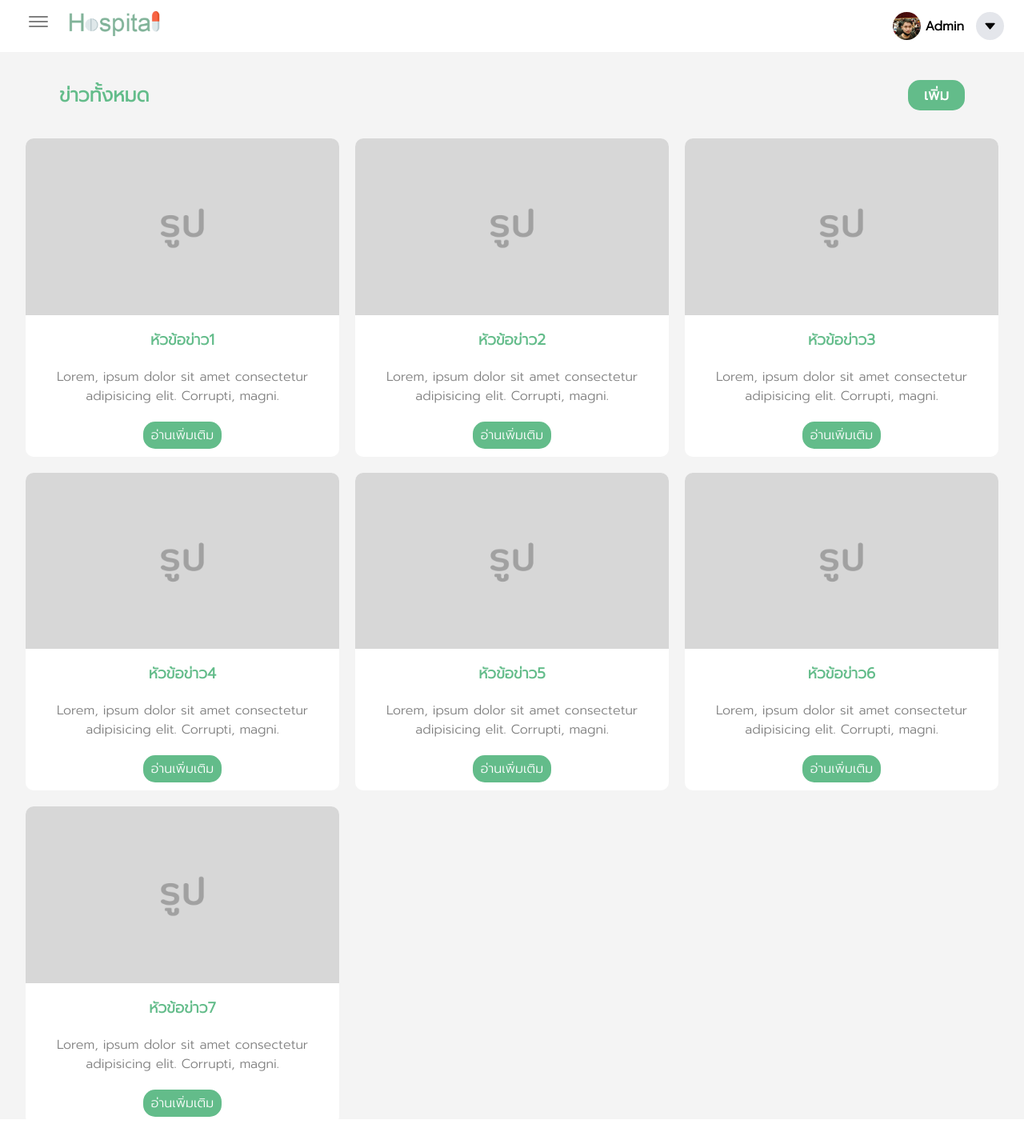
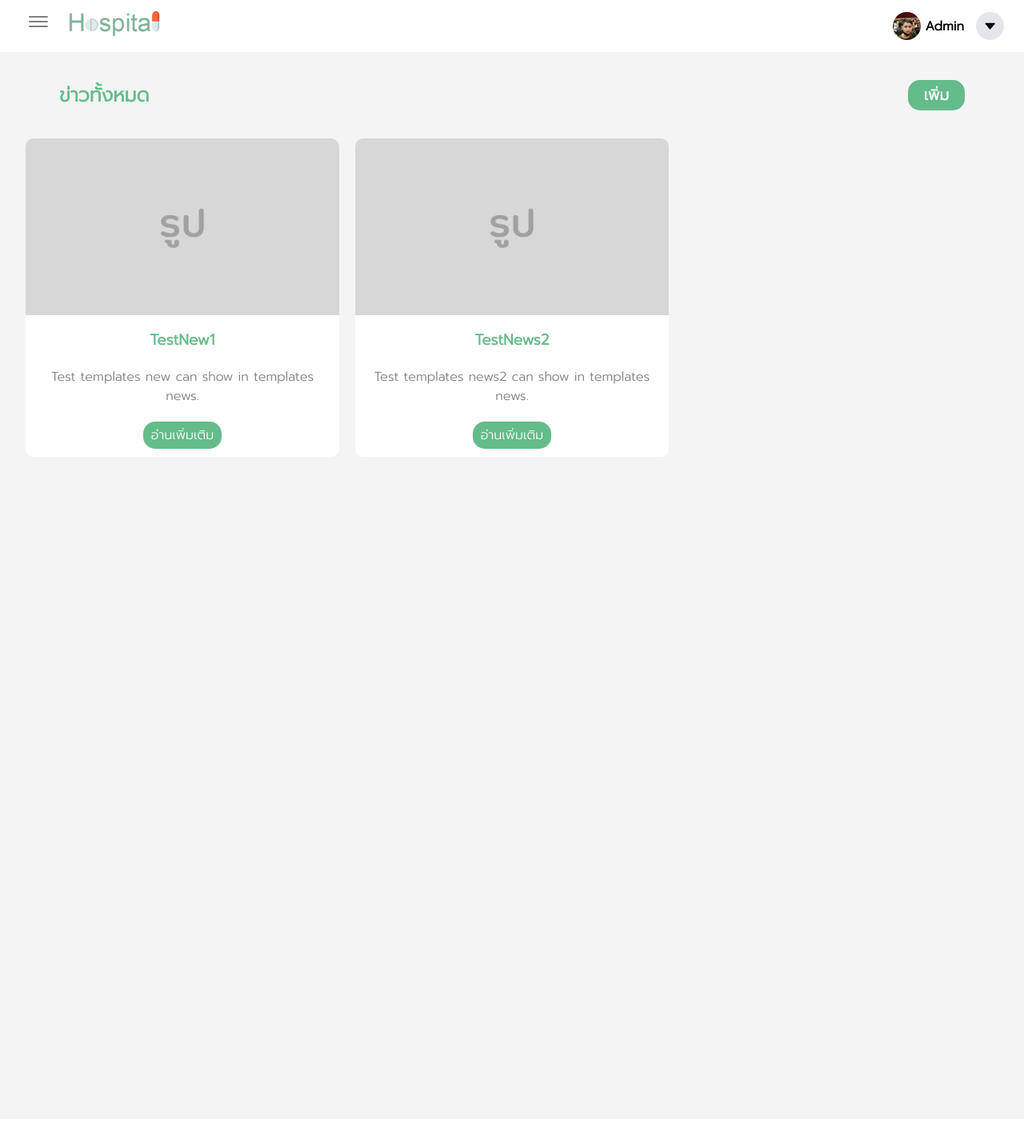
Before and after one commit to yoki31/FPPY.github.io, a Django app: page /mnews in a window 1280 px wide. Shown: the top 1435 px of the page at 80% size. Run offline with Django 3.2, Linux system fonts and the light colour scheme; data comes from the database, SQL or seed files in the repository.

Commit message:
modify templates mnews

```diff
--- a/doctors/templates/doctors/editnews.html
+++ b/doctors/templates/doctors/editnews.html
@@ -8,7 +8,7 @@
 {% block content %}
 
     <div class="header-news">
-        <h2>ชื่อข่าว</h2>
+        <h2>{{ new.header }}</h2>
     </div>
 
     <img src="{% static 'images/pic.jpg' %}" alt="" class="img-blog">
@@ -19,8 +19,6 @@
         <a href="#" class="remove-button"><h3>ลบ</h3></a>
     </div>
 
-    <p class="content-blog">Lorem ipsum dolor sit amet consectetur adipisicing elit. Sit nisi sapiente voluptas molestiae animi temporibus, adipisci ullam aliquid consequatur vel repudiandae, ab natus voluptatibus libero rem nam dolores illo ex laudantium! Praesentium nulla dolorum ullam quaerat saepe earum voluptates sit?</p>
-    <p class="content-blog">Lorem ipsum dolor sit amet consectetur adipisicing elit. Sit nisi sapiente voluptas molestiae animi temporibus, adipisci ullam aliquid consequatur vel repudiandae, ab natus voluptatibus libero rem nam dolores illo ex laudantium! Praesentium nulla dolorum ullam quaerat saepe earum voluptates sit?</p>
-    <p class="content-blog">Lorem ipsum dolor sit amet consectetur adipisicing elit. Sit nisi sapiente voluptas molestiae animi temporibus, adipisci ullam aliquid consequatur vel repudiandae, ab natus voluptatibus libero rem nam dolores illo ex laudantium! Praesentium nulla dolorum ullam quaerat saepe earum voluptates sit?</p>
+    <p class="content-blog">{{ new.context }}</p>
 
 {% endblock %}
--- a/doctors/templates/doctors/mnews.html
+++ b/doctors/templates/doctors/mnews.html
@@ -13,87 +13,87 @@
     </div>
 
     <div class="news-card-area-all">
-        <!-- <div class="row"> -->
+            {% for new in news %}
             <div class="news-card">
                 <img src="{% static 'images/pic.jpg' %}">
                 <div class="news-topic">
-                    <h3>หัวข้อข่าว1</h3>
+                    <h3>{{ new.header }}</h3>
                 </div>
                 <div class="details">
-                    <p>Lorem, ipsum dolor sit amet consectetur adipisicing elit. Corrupti, magni.</p>
+                    <p>{{ new.context }}</p>
                 </div>
-                <a href="{% url 'doctors:editnews' %}" class="read-more">อ่านเพิ่มเติม</a>
+                <a href="{% url 'doctors:editnews_content' new.id %}" class="read-more">อ่านเพิ่มเติม</a>
             </div>
+            {% endfor %}
+        <!--    <div class="news-card">-->
+        <!--        <img src="{% static 'images/pic.jpg' %}">-->
+        <!--        <div class="news-topic">-->
+        <!--            <h3>หัวข้อข่าว2</h3>-->
+        <!--        </div>-->
+        <!--        <div class="details">-->
+        <!--            <p>Lorem, ipsum dolor sit amet consectetur adipisicing elit. Corrupti, magni.</p>-->
+        <!--        </div>-->
+        <!--        <a href="{% url 'doctors:editnews' %}" class="read-more">อ่านเพิ่มเติม</a>-->
+        <!--    </div>-->
 
-            <div class="news-card">
-                <img src="{% static 'images/pic.jpg' %}">
-                <div class="news-topic">
-                    <h3>หัวข้อข่าว2</h3>
-                </div>
-                <div class="details">
-                    <p>Lorem, ipsum dolor sit amet consectetur adipisicing elit. Corrupti, magni.</p>
-                </div>
-                <a href="{% url 'doctors:editnews' %}" class="read-more">อ่านเพิ่มเติม</a>
-            </div>
-
-            <div class="news-card">
-                <img src="{% static 'images/pic.jpg' %}">
-                <div class="news-topic">
-                    <h3>หัวข้อข่าว3</h3>
-                </div>
-                <div class="details">
-                    <p>Lorem, ipsum dolor sit amet consectetur adipisicing elit. Corrupti, magni.</p>
-                </div>
-                <a href="{% url 'doctors:editnews' %}" class="read-more">อ่านเพิ่มเติม</a>
-            </div>
+        <!--    <div class="news-card">-->
+        <!--        <img src="{% static 'images/pic.jpg' %}">-->
+        <!--        <div class="news-topic">-->
+        <!--            <h3>หัวข้อข่าว3</h3>-->
+        <!--        </div>-->
+        <!--        <div class="details">-->
+        <!--            <p>Lorem, ipsum dolor sit amet consectetur adipisicing elit. Corrupti, magni.</p>-->
+        <!--        </div>-->
+        <!--        <a href="{% url 'doctors:editnews' %}" class="read-more">อ่านเพิ่มเติม</a>-->
+        <!--    </div>-->
         <!-- </div> -->
 
         <!-- <div class="row"> -->
-            <div class="news-card">
-                <img src="{% static 'images/pic.jpg' %}">
-                <div class="news-topic">
-                    <h3>หัวข้อข่าว4</h3>
-                </div>
-                <div class="details">
-                    <p>Lorem, ipsum dolor sit amet consectetur adipisicing elit. Corrupti, magni.</p>
-                </div>
-                <a href="{% url 'doctors:editnews' %}" class="read-more">อ่านเพิ่มเติม</a>
-            </div>
+        <!--    <div class="news-card">-->
+        <!--        <img src="{% static 'images/pic.jpg' %}">-->
+        <!--        <div class="news-topic">-->
+        <!--            <h3>หัวข้อข่าว4</h3>-->
+        <!--        </div>-->
+        <!--        <div class="details">-->
+        <!--            <p>Lorem, ipsum dolor sit amet consectetur adipisicing elit. Corrupti, magni.</p>-->
+        <!--        </div>-->
+        <!--        <a href="{% url 'doctors:editnews' %}" class="read-more">อ่านเพิ่มเติม</a>-->
+        <!--    </div>-->
 
-            <div class="news-card">
-                <img src="{% static 'images/pic.jpg' %}">
-                <div class="news-topic">
-                    <h3>หัวข้อข่าว5</h3>
-                </div>
-                <div class="details">
-                    <p>Lorem, ipsum dolor sit amet consectetur adipisicing elit. Corrupti, magni.</p>
-                </div>
-                <a href="{% url 'doctors:editnews' %}" class="read-more">อ่านเพิ่มเติม</a>
-            </div>
+        <!--    <div class="news-card">-->
+        <!--        <img src="{% static 'images/pic.jpg' %}">-->
+        <!--        <div class="news-topic">-->
+        <!--            <h3>หัวข้อข่าว5</h3>-->
+        <!--        </div>-->
+        <!--        <div class="details">-->
+        <!--            <p>Lorem, ipsum dolor sit amet consectetur adipisicing elit. Corrupti, magni.</p>-->
+        <!--        </div>-->
+        <!--        <a href="{% url 'doctors:editnews' %}" class="read-more">อ่านเพิ่มเติม</a>-->
+        <!--    </div>-->
 
-            <div class="news-card">
-                <img src="{% static 'images/pic.jpg' %}">
-                <div class="news-topic">
-                    <h3>หัวข้อข่าว6</h3>
-                </div>
-                <div class="details">
-                    <p>Lorem, ipsum dolor sit amet consectetur adipisicing elit. Corrupti, magni.</p>
-                </div>
-                <a href="{% url 'doctors:editnews' %}" class="read-more">อ่านเพิ่มเติม</a>
-            </div>
+        <!--    <div class="news-card">-->
+        <!--        <img src="{% static 'images/pic.jpg' %}">-->
+        <!--        <div class="news-topic">-->
+        <!--            <h3>หัวข้อข่าว6</h3>-->
+        <!--        </div>-->
+        <!--        <div class="details">-->
+        <!--            <p>Lorem, ipsum dolor sit amet consectetur adipisicing elit. Corrupti, magni.</p>-->
+        <!--        </div>-->
+        <!--        <a href="{% url 'doctors:editnews' %}" class="read-more">อ่านเพิ่มเติม</a>-->
+        <!--    </div>-->
         <!-- </div> -->
 
         <!-- <div class="row"> -->
-            <div class="news-card">
-                <img src="{% static 'images/pic.jpg' %}">
-                <div class="news-topic">
-                    <h3>หัวข้อข่าว7</h3>
-                </div>
-                <div class="details">
-                    <p>Lorem, ipsum dolor sit amet consectetur adipisicing elit. Corrupti, magni.</p>
-                </div>
-                <a href="{% url 'doctors:editnews' %}" class="read-more">อ่านเพิ่มเติม</a>
-            </div>
+        <!--    <div class="news-card">-->
+        <!--        <img src="{% static 'images/pic.jpg' %}">-->
+        <!--        <div class="news-topic">-->
+        <!--            <h3>หัวข้อข่าว7</h3>-->
+        <!--        </div>-->
+        <!--        <div class="details">-->
+        <!--            <p>Lorem, ipsum dolor sit amet consectetur adipisicing elit. Corrupti, magni.</p>-->
+        <!--        </div>-->
+        <!--        <a href="{% url 'doctors:editnews' %}" class="read-more">อ่านเพิ่มเติม</a>-->
+        <!--    </div>-->
 
             <!-- <div class="news-card">
                 <img src="{% static 'images/pic.jpg' %}">
```
